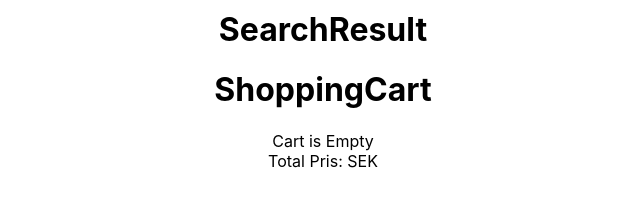
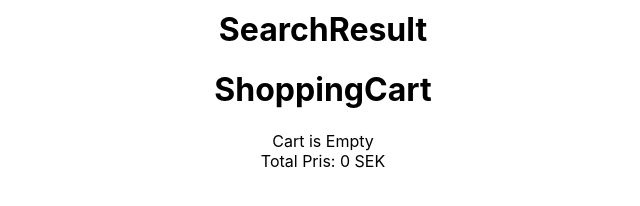
Before and after one commit to Manpec/webshop, a React (Create React App) app: page / in a window 1280 px wide. Shown: the part 176-382 px from the top of the page, without its empty margins (317-957 px from the left). Built offline with nearby package versions, Linux system fonts and the light colour scheme.

Commit message:
Total Price in ShippingCart implemented

```diff
--- a/src/App.js
+++ b/src/App.js
@@ -9,6 +9,7 @@ function App() {
   const [searchTerm, setSearchTerm] = useState("");
   const [searchResults, setSearchResults] = useState([]);
   const [cartItems, setCartItems] = useState([]);
+  const [total, setTotal] = useState(0)
 
   let getJson = () => {
     fetch("products.json")
@@ -26,6 +27,7 @@ function App() {
   useEffect(() => {
     getJson();
   }, []);
+
 
   const onClickHandler = (e) => {
     const results = products.filter(
@@ -50,11 +52,14 @@ function App() {
             : x
         )
       );
+      setTotal(total + product.price)
     } else {
       setCartItems([...cartItems, { product, qty: 1 }]);
+      setTotal(total + product.price)
     }
     console.log(cartItems);
   };
+
 
   return (
     <div className="app">
@@ -67,7 +72,7 @@ function App() {
       />
 
       <SearchResult searchResults={searchResults} onAdd={onAdd} />
-      <ShoppingCart cartItems={cartItems} />
+      <ShoppingCart cartItems={cartItems} total={total} />
     </div>
   );
 }
--- a/src/components/Details.jsx
+++ b/src/components/Details.jsx
@@ -4,11 +4,10 @@ import Modal from './Modal'
 export default function Details(props) {
   return (
     <Modal onClose={props.onClose}>
-    <h2>Details-component</h2>
     <img style={{width:'300px', height: '300px'}} src={props.item.image} alt="" />
-    <h2>Title:{props.item.name}</h2>
+    <h2>{props.item.name}</h2>
     <p>{props.item.description}</p>
-    <p>pris: {props.item.pris} SEK</p>
+    <p>PRICE: {props.item.price} SEK</p>
     <button onClick={props.onClose}>Close</button>
     </Modal>
   )
--- a/src/components/ShoppingCart.jsx
+++ b/src/components/ShoppingCart.jsx
@@ -1,19 +1,19 @@
-import React from 'react'
+import React  from 'react'
 import ShoppingItem from './ShoppingItem'
 
 export default function ShoppingCart(props) {
+
   return (
     <div>
     <h1>ShoppingCart</h1>
     <div>{props.cartItems.length === 0 && <div>Cart is Empty</div>}</div>
-     {props.cartItems.map((item, i) => (
-
-          <ShoppingItem key={i} item={item}/>
-
-      ))}
+     {props.cartItems.map((item, i) =>(
+       <ShoppingItem key={i} item={item}/>
+     ))}
 
     <span>Total Pris: </span>
-    <span>{props.total}SEK</span>
+    {props.total}
+    <span> SEK</span>
     </div>
   )
 }
--- a/src/components/ShoppingItem.jsx
+++ b/src/components/ShoppingItem.jsx
@@ -17,7 +17,7 @@ export default function ShoppingItem(props) {
     <span>Qty:{props.item.qty}</span>
     <p>pris: {props.item.product.price} SEK</p>
     <p>subtotal: {parseInt(props.item.product.price )* props.item.qty} SEK</p>
-    <button onClick={onDeleteHandler}>Delete btn</button>
+    <button onClick={()=>onDeleteHandler(props.item)}>Delete btn</button>
     </>
   )
 }
```
